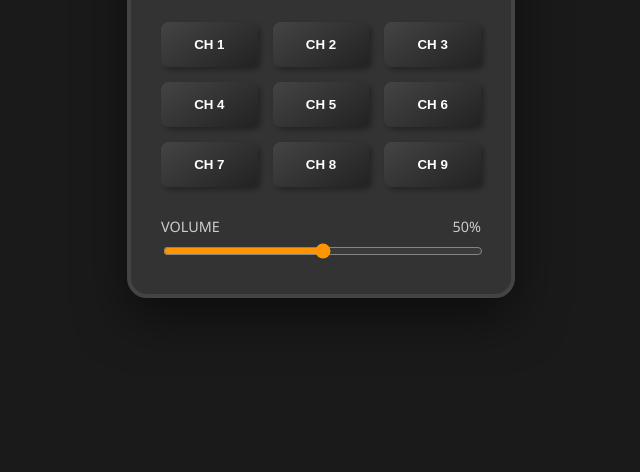
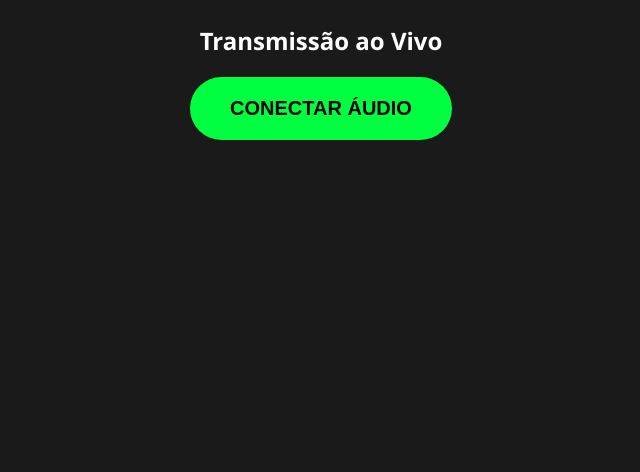
Before and after one commit to aurasom/aura, a plain HTML site: page index.html in a window 1280 px wide. Shown: the part 328-800 px from the top of the page, without its empty margins (319-959 px from the left). Drawn offline with Linux system fonts and the light colour scheme.

Commit message:
Update index.html

```diff
--- a/index.html
+++ b/index.html
@@ -3,8 +3,9 @@
 <head>
     <meta charset="UTF-8">
     <meta name="viewport" content="width=device-width, initial-scale=1.0">
-    <title>Radio FM Digital</title>
-    <style>
+<title>PALESTRA da Vale</title>
+<meta name="theme-color" content="#1a1a1a">
+<meta name="apple-mobile-web-app-status-bar-style" content="black-translucent">    <style>
         :root {
             --bg-color: #1a1a1a;
             --panel-color: #333;
@@ -98,6 +99,32 @@
             <h2>FM RECEIVER</h2>
             <p id="freq">94.7</p>
         </div>
+        <div id="overlay" style="position:fixed; top:0; left:0; width:100%; height:100%; background:#1a1a1a; display:flex; flex-direction:column; justify-content:center; align-items:center; z-index:100;">
+    <h2 style="color:white; margin-bottom:20px;">Transmissão ao Vivo</h2>
+    <button onclick="iniciarApp()" style="padding:20px 40px; font-size:20px; border-radius:50px; border:none; background:#00ff41; color:black; font-weight:bold; cursor:pointer;">
+        CONECTAR ÁUDIO
+    </button>
+</div>
+
+<script>
+function iniciarApp() {
+    // 1. Tenta colocar em tela cheia para sumir a URL
+    var elem = document.documentElement;
+    if (elem.requestFullscreen) {
+        elem.requestFullscreen();
+    } else if (elem.webkitRequestFullscreen) { /* Safari */
+        elem.webkitRequestFullscreen();
+    }
+
+    // 2. Esconde a tela de entrada
+    document.getElementById('overlay').style.display = 'none';
+
+    // 3. Aqui você iniciaria o áudio da rádio
+    console.log("Áudio conectado!");
+}
+</script>
+
+
 
         <div class="grid-buttons">
             <button class="btn-ch" onclick="setFreq('88.1', 1)">CH 1</button>
```
